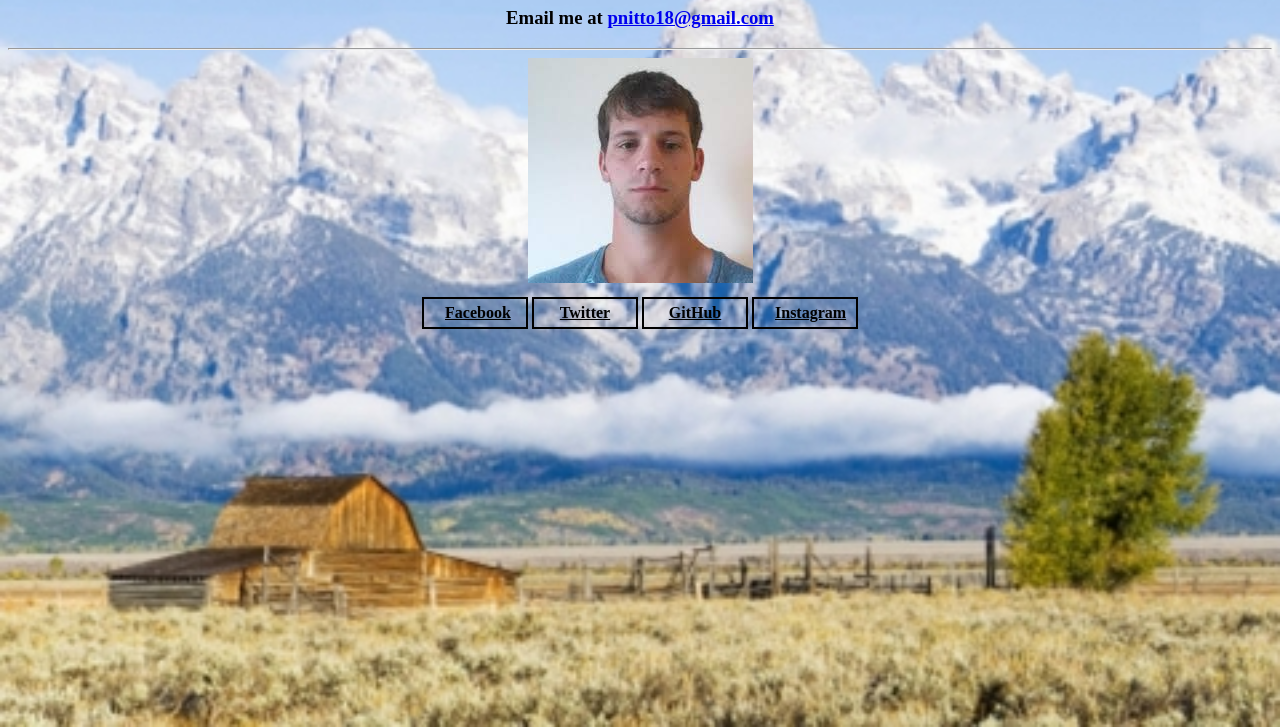
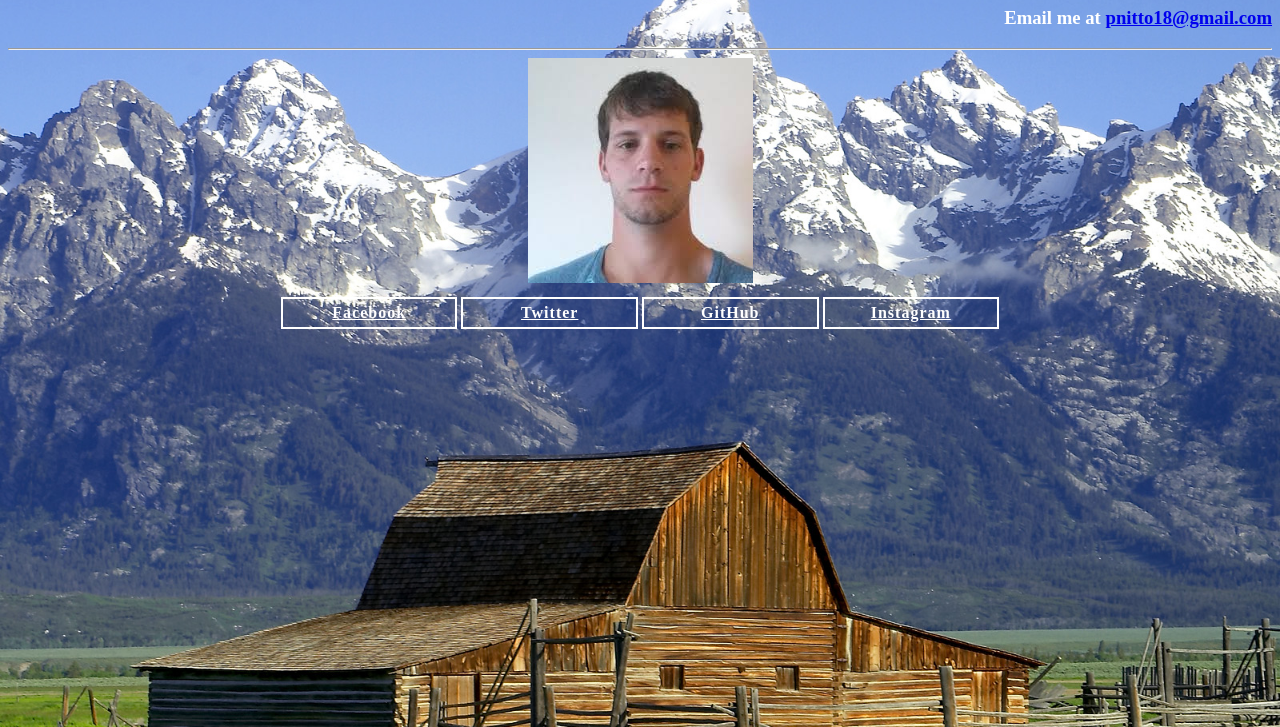
Before and after one commit to pnitto/1.1---Personal-Website----Paul-Nitto, a plain HTML site: page index.html in a window 1280 px wide. Shown: the part 73-800 px from the top of the page. Drawn offline with Linux system fonts and the light colour scheme.

Commit message:
Fixed the image clarity issue, changed bordered links and text to white

```diff
--- a/main.css
+++ b/main.css
@@ -1,12 +1,19 @@
 body {
-  background-image: url(tetons1.jpg);
+  background-image: url(grandtets.jpg);
   background-size: cover;
   background-repeat: no-repeat;
   background-attachment: fixed;
+  color: white;
 }
 
-h1, h3 {
+h1 {
   text-align:center;
+  color:black;
+}
+
+h3 {
+  text-align:right;
+
 }
 
 .container {
@@ -15,21 +22,22 @@ h1, h3 {
 
 .site-links {
   text-align: center;
-  width: 700px;
+  width: 65%;
   margin: 0 auto;
   padding: 10px;
 }
 
 .links {
   display: inline-block;
-  border: 2px solid black;
+  border: 2px solid white;
   text-align: center;
-  width: 60px;
+  width: 15%;
   padding: 5px;
   padding-right: 3%;
   padding-left: 3%;
+  letter-spacing: 1px;
   }
 
 .links a {
-  color: black;
+  color: white;
 }
```
Also changed, not shown: grandtets.jpg (added), tetons.jpeg (added).
